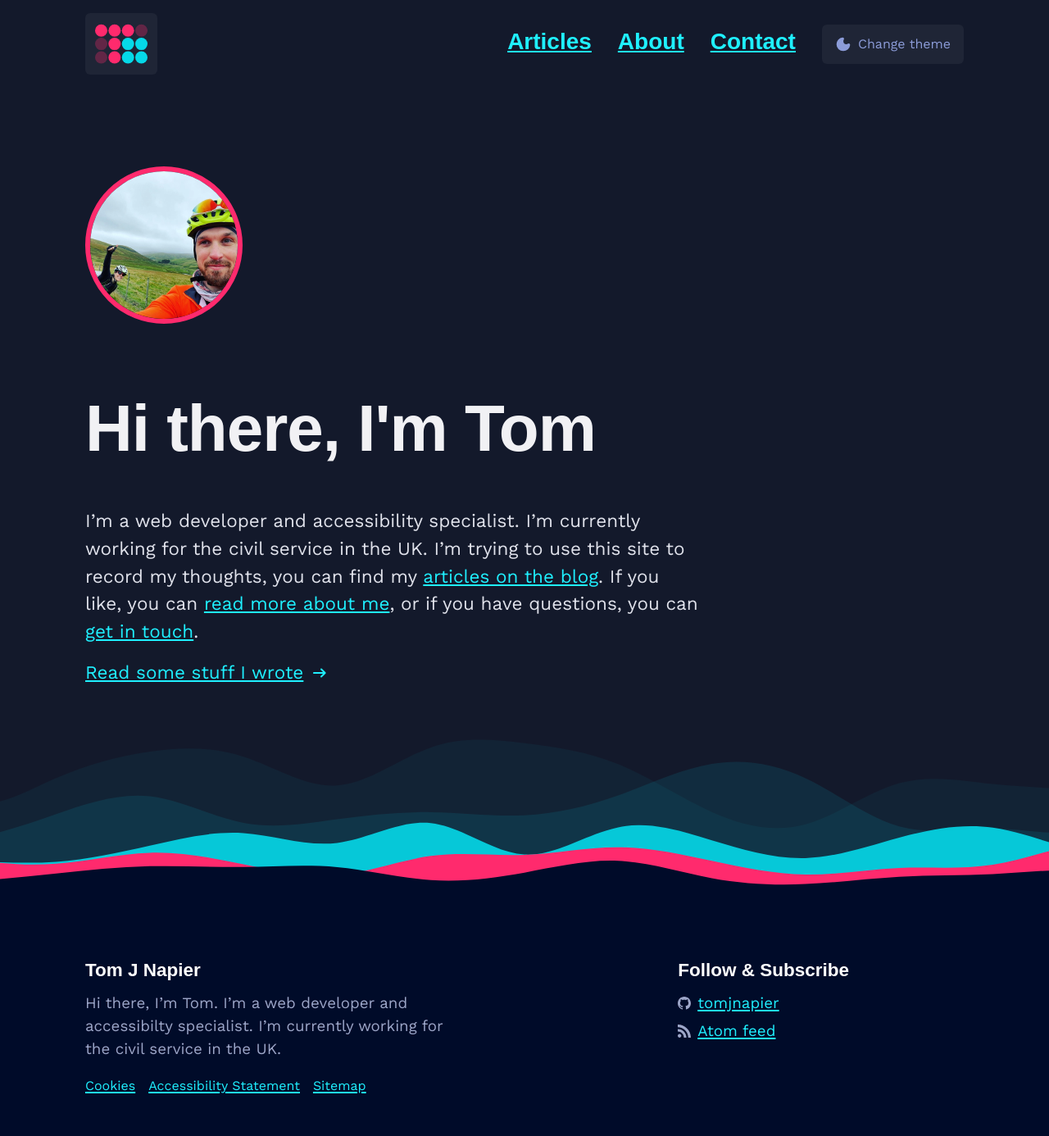
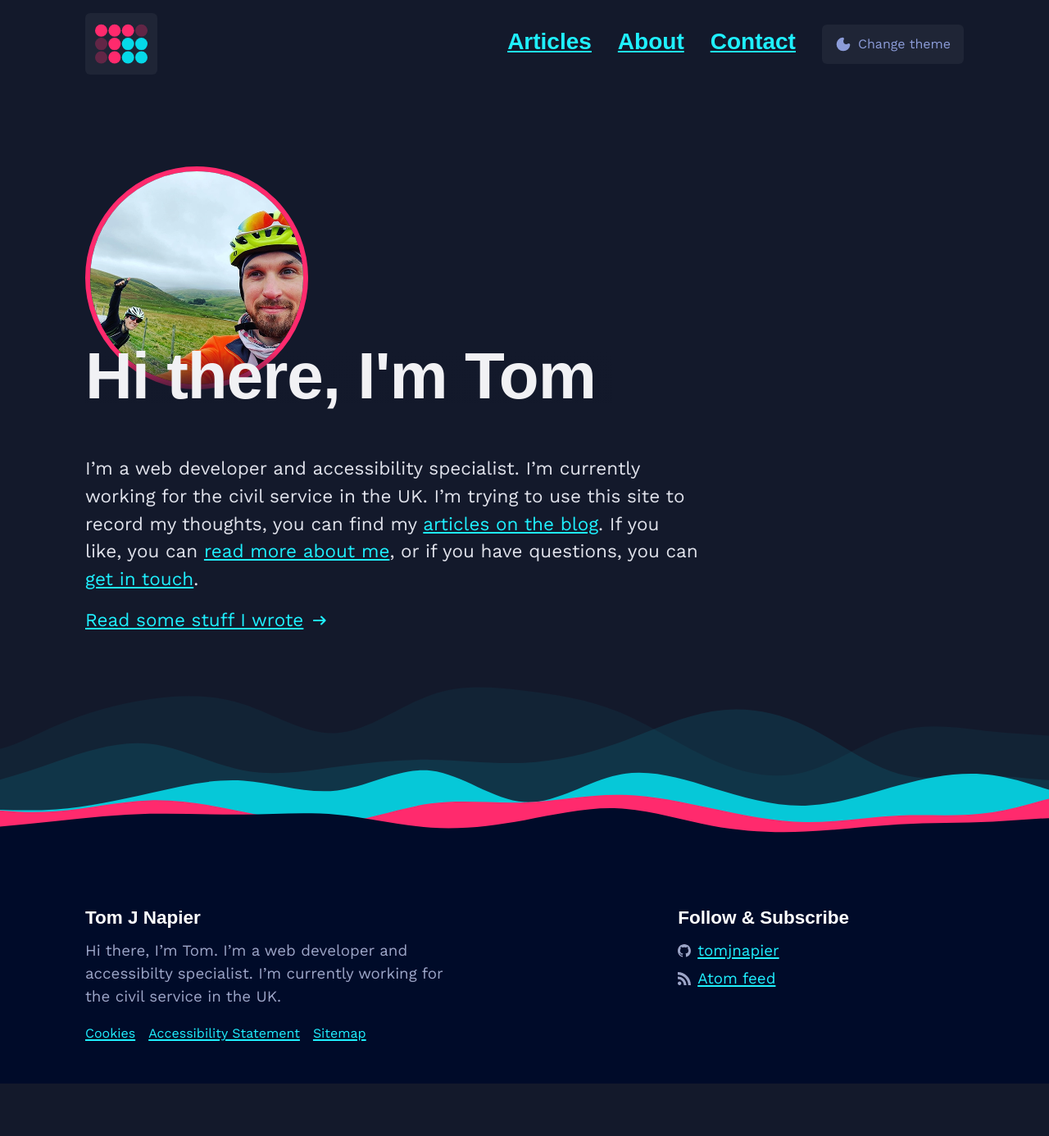
Before and after one commit to tomjnapier/tomjnapier.github.io, a Jekyll site: the page built from index.markdown, in a window 1280 px wide. Shown: the whole page at 82% size. Built offline with Jekyll 4.4.1, drawn with Linux system fonts in a browser that asks for light colours; some web fonts are replaced; after the commit the page ends 1322 px from its top, so only the background shows below that.

Commit message:
fix: update home page image layout

```diff
--- a/_sass/components/_base.scss
+++ b/_sass/components/_base.scss
@@ -118,6 +118,22 @@ img {
   }
 
 }
+
+@include media-query($on-laptop) {
+  img.sticker {
+    width: 17rem;
+    height: 17rem;
+    margin-bottom: -7rem;
+
+    + .page__title {
+      background: linear-gradient(0deg, hsla(225, 39%, 12%, 1), hsla(225, 39%, 12%, 0) );
+      z-index: 1;
+      position: relative;
+    }
+
+  }
+}
+
 .image-wrapper {
   position: relative;
 
```
